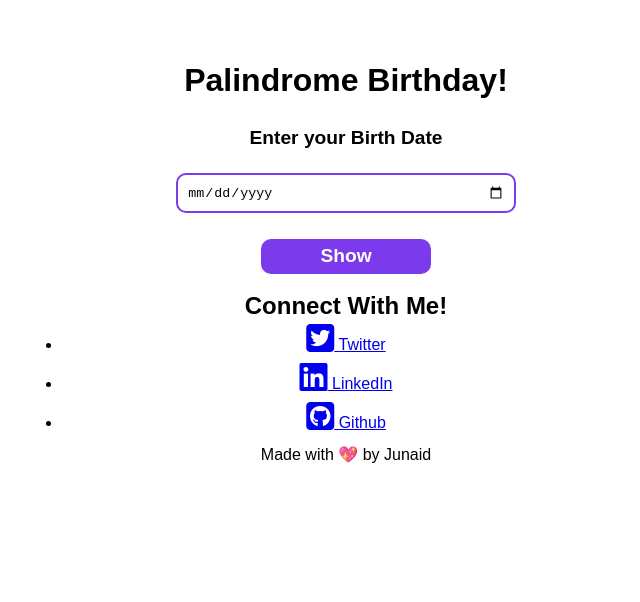
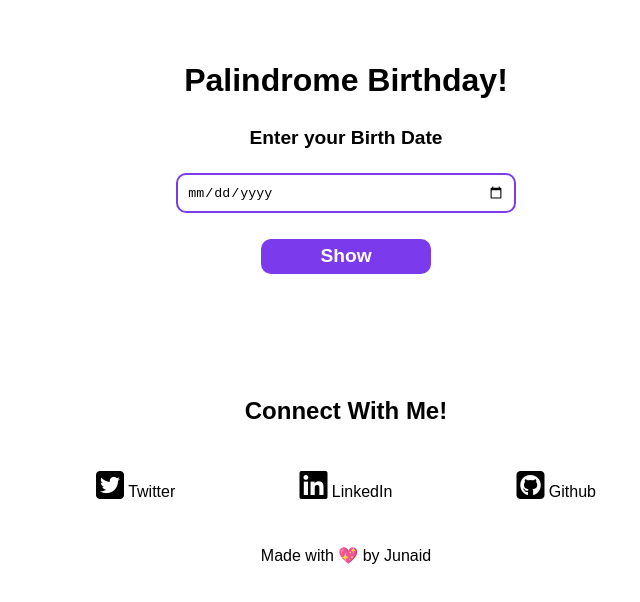
Before and after one commit to junaidshaikh-js/palindrome-birthday, a plain HTML site: page index.html in a window 1280 px wide. Shown: the whole page, without its empty margins (294-934 px from the left). Drawn offline with nearby package versions, Linux system fonts and the light colour scheme; files that its build step writes are made by us from their sources.

Commit message:
style footer section

```diff
--- a/scss/index.scss
+++ b/scss/index.scss
@@ -17,8 +17,10 @@ body {
 }
 
 .outer-container {
+  position: relative;
   width: 90vw;
   max-width: 600px;
+  min-height: 100vh;
   margin: 2rem auto;
   background-color: white;
   padding: 1rem;
@@ -82,3 +84,35 @@ form {
     transform: scale(1);
   }
 }
+
+// footer section
+ul {
+  list-style: none;
+  margin: 0.6rem 0;
+}
+
+a {
+  text-decoration: none;
+  color: inherit;
+}
+
+.footer-section-wrapper {
+  margin: 6rem auto auto auto;
+  width: 85vw;
+  max-width: 500px;
+}
+
+.footer-section {
+  text-align: center;
+
+  h2 {
+    margin: 1rem 0;
+    padding: 0.6rem 0;
+  }
+
+  .social-links {
+    display: flex;
+    justify-content: space-between;
+    margin: 2rem 0;
+  }
+}
```
